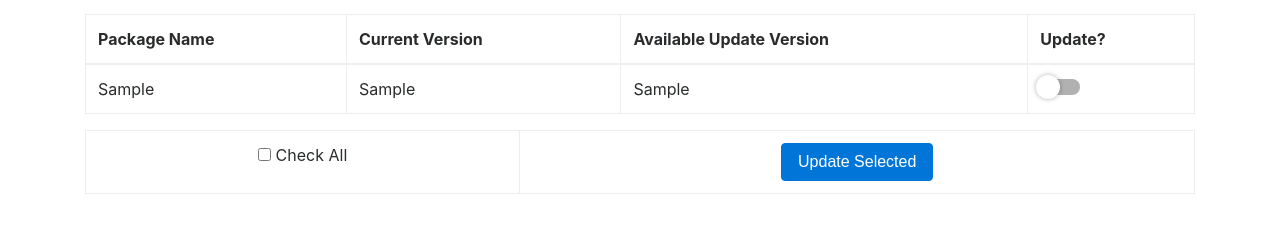
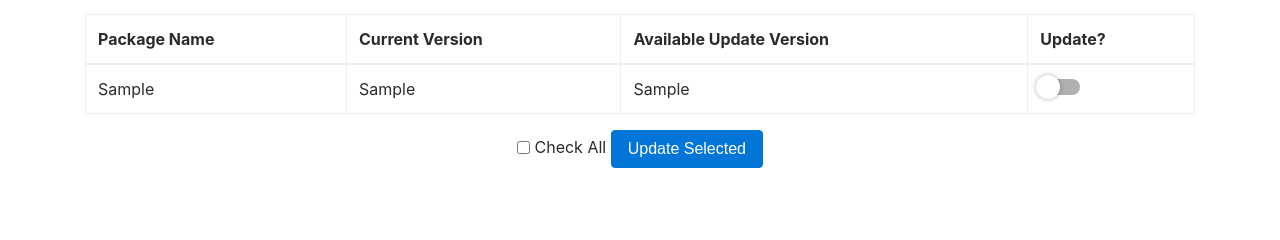
Before and after one commit to Mattsky/spruce, a Django app: template templates/first_app/updates.html in a window 1280 px wide. Shown: the part 303-543 px from the top of the page. Run offline with Django 3.2, Linux system fonts and the light colour scheme; the template is opened without the code that fills it: values that come from a table or form of the project are taken from there, others are empty; tables that the repository leaves empty hold one stand-in row (values such as "Sample post"); some libraries are stand-ins or nearby versions.

Commit message:
Adjusting check all / submit dialogue in updates template

```diff
--- a/templates/first_app/updates.html
+++ b/templates/first_app/updates.html
@@ -68,10 +68,10 @@
 			</table>
 			{% csrf_token %}
 
-				<table class="table table-bordered text-center"><tr><td>
-				<div class="material-switch2 pull-left"><input type="checkbox" id="ckbCheckAll"> Check All<label for="ckbCheckAll" class="label-success"></label></td><td>
+				<!-- <table class="table table-bordered text-center"><tr><td> -->
+				<div class="material-switch2 text-center"><input type="checkbox" id="ckbCheckAll"> Check All<label for="ckbCheckAll" class="label-success"></label></td><td>
 				<input type="submit" class="btn btn-primary" value="Update Selected"></div></td></tr>
-				</table>
+				<!-- </table> -->
 			</form>
 			{% else %}
 			<h2>No updates are currently available on {{ request.GET.hostname }}.</h2>
```
